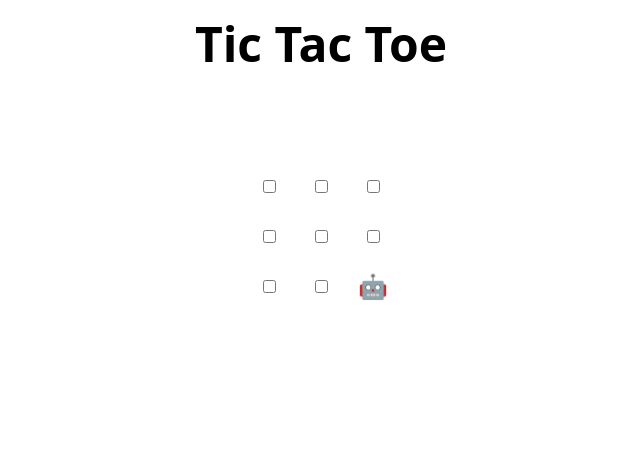
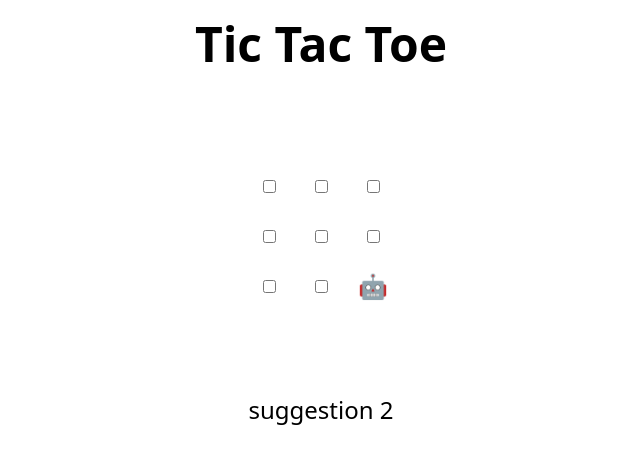
Before and after one commit to zessani/skills-review-pull-requests, a plain HTML site: page index.html in a window 1280 px wide. Shown: the whole page, without its empty margins (319-959 px from the left). Drawn offline with Linux system fonts and the light colour scheme.

Commit message:
Update index.html

```diff
--- a/index.html
+++ b/index.html
@@ -48,7 +48,7 @@
 </table>
 
 <h2 hidden>Game over, refresh to play again 🧑‍💻 🤖!</h2>
-
+suggestion 2
 <script>
   // Initialization
   const boxes = Array.from(document.querySelectorAll("td"));
```
